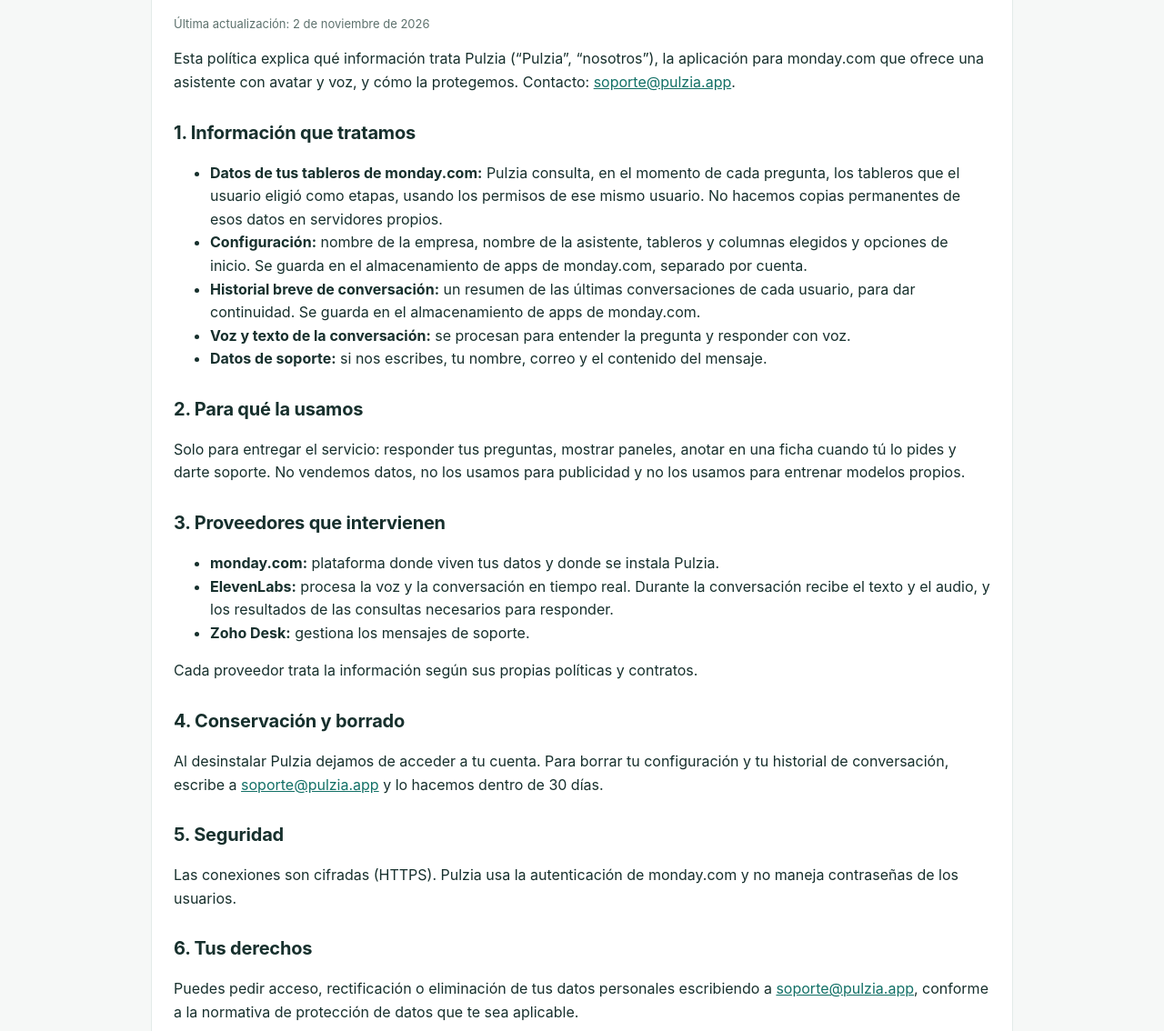
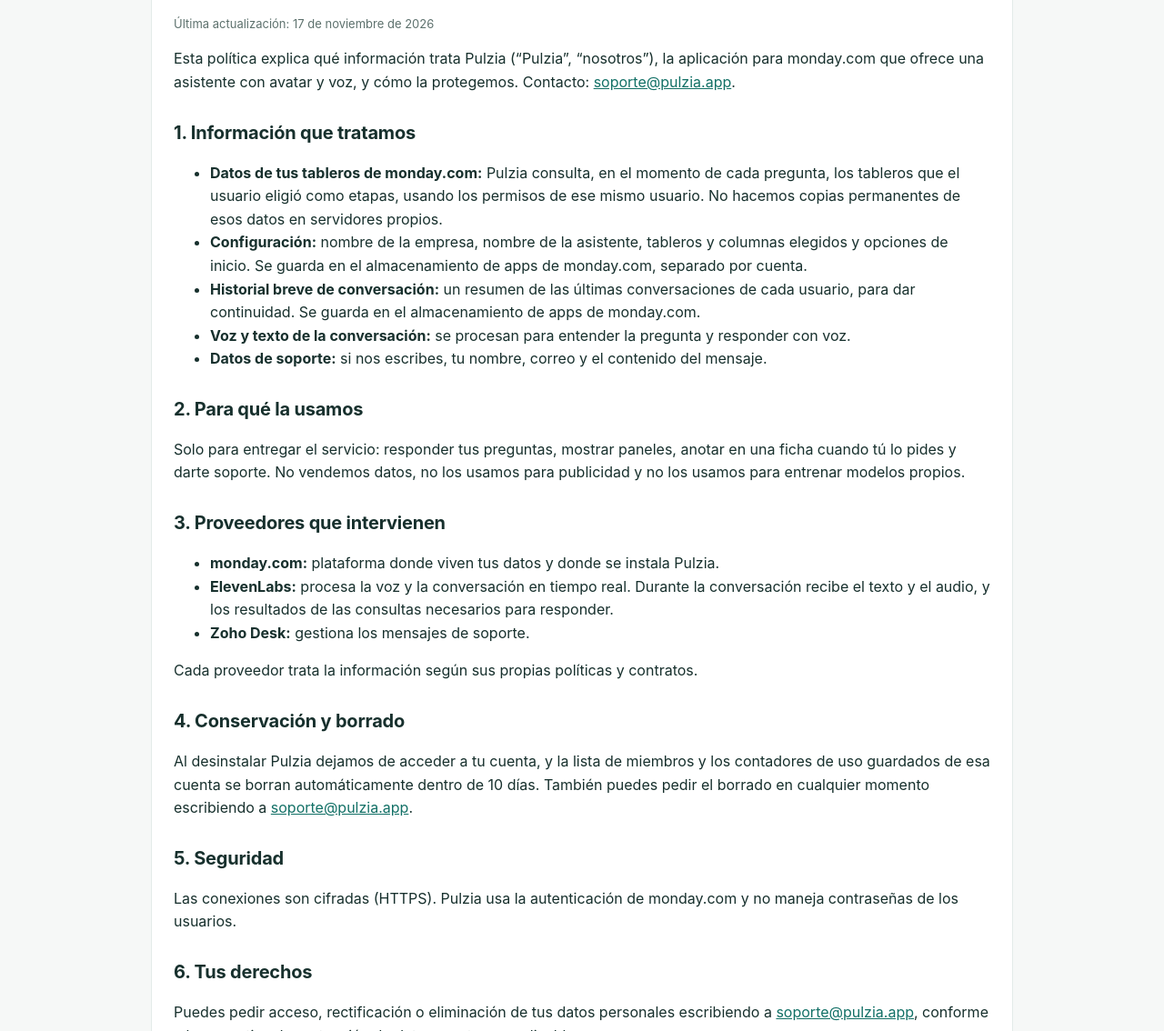
Before and after one commit to abigailmiranda015-blip/pulzia-web, a plain HTML site: page privacidad.html in a window 1280 px wide. Shown: the part 166-1300 px from the top of the page at 91% size. Drawn offline with Linux system fonts and the light colour scheme.

Commit message:
Privacidad: borrado automático dentro de 10 días al desinstalar (requisito del marketplace de monday) (#1)
Claude-Session: https://claude.ai/code/session_01GBJ9LKxrAudZxe4n7d7FA9

Co-authored-by: Claude <noreply@anthropic.com>

```diff
--- a/privacidad.html
+++ b/privacidad.html
@@ -16,7 +16,7 @@
 <main class="wrap">
 <div class="doc">
 <h1>Política de privacidad</h1>
-<p class="small">Última actualización: 2 de noviembre de 2026</p>
+<p class="small">Última actualización: 17 de noviembre de 2026</p>
 
 <p>Esta política explica qué información trata Pulzia (“Pulzia”, “nosotros”), la aplicación para monday.com que ofrece una asistente con avatar y voz, y cómo la protegemos. Contacto: <a href="mailto:soporte@pulzia.app">soporte@pulzia.app</a>.</p>
 
@@ -41,7 +41,7 @@
 <p>Cada proveedor trata la información según sus propias políticas y contratos.</p>
 
 <h2>4. Conservación y borrado</h2>
-<p>Al desinstalar Pulzia dejamos de acceder a tu cuenta. Para borrar tu configuración y tu historial de conversación, escribe a <a href="mailto:soporte@pulzia.app">soporte@pulzia.app</a> y lo hacemos dentro de 30 días.</p>
+<p>Al desinstalar Pulzia dejamos de acceder a tu cuenta, y la lista de miembros y los contadores de uso guardados de esa cuenta se borran automáticamente dentro de 10 días. También puedes pedir el borrado en cualquier momento escribiendo a <a href="mailto:soporte@pulzia.app">soporte@pulzia.app</a>.</p>
 
 <h2>5. Seguridad</h2>
 <p>Las conexiones son cifradas (HTTPS). Pulzia usa la autenticación de monday.com y no maneja contraseñas de los usuarios.</p>
```
Also changed, not shown: en/privacy.html (+2 -2 lines).
